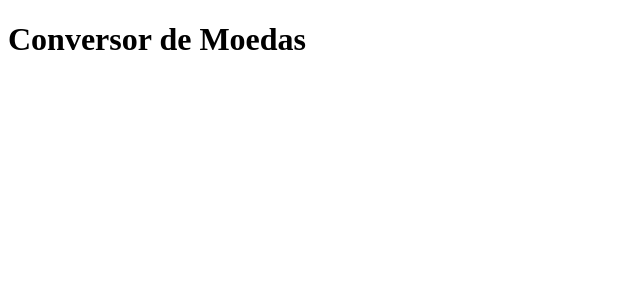
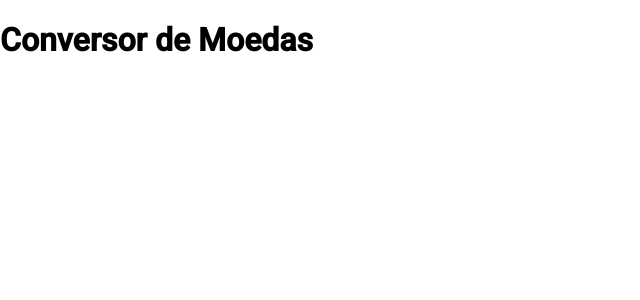
Before and after one commit to DanDas3/conversor-moedas-iuul, an Angular app: page / in a window 1280 px wide. Shown: the top 300 px of the page, without its empty margins (0-640 px from the left). Built offline with nearby package versions, Linux system fonts and the light colour scheme.

Commit message:
adicionando angular-material e axios

```diff
--- a/angular.json
+++ b/angular.json
@@ -25,6 +25,7 @@
               "src/assets"
             ],
             "styles": [
+              "@angular/material/prebuilt-themes/indigo-pink.css",
               "src/styles.css"
             ],
             "scripts": []
@@ -84,6 +85,7 @@
               "src/assets"
             ],
             "styles": [
+              "@angular/material/prebuilt-themes/indigo-pink.css",
               "src/styles.css"
             ],
             "scripts": []
--- a/package.json
+++ b/package.json
@@ -11,13 +11,16 @@
   "private": true,
   "dependencies": {
     "@angular/animations": "^17.3.0",
+    "@angular/cdk": "^17.3.5",
     "@angular/common": "^17.3.0",
     "@angular/compiler": "^17.3.0",
     "@angular/core": "^17.3.0",
     "@angular/forms": "^17.3.0",
+    "@angular/material": "^17.3.5",
     "@angular/platform-browser": "^17.3.0",
     "@angular/platform-browser-dynamic": "^17.3.0",
     "@angular/router": "^17.3.0",
+    "axios": "^1.6.8",
     "rxjs": "~7.8.0",
     "tslib": "^2.3.0",
     "zone.js": "~0.14.3"
--- a/src/app/app.component.html
+++ b/src/app/app.component.html
@@ -1,3 +1,3 @@
-<h1>Conversor de Moedas</h1>
+<h1 >Conversor de Moedas</h1>
 
 <router-outlet />
--- a/src/app/app.config.ts
+++ b/src/app/app.config.ts
@@ -2,7 +2,8 @@
 import { provideRouter } from '@angular/router';
 
 import { routes } from './app.routes';
+import { provideAnimationsAsync } from '@angular/platform-browser/animations/async';
 
 export const appConfig: ApplicationConfig = {
-  providers: [provideRouter(routes)]
+  providers: [provideRouter(routes), provideAnimationsAsync()]
 };
--- a/src/index.html
+++ b/src/index.html
@@ -6,6 +6,8 @@
   <base href="/">
   <meta name="viewport" content="width=device-width, initial-scale=1">
   <link rel="icon" type="image/x-icon" href="favicon.ico">
+  <link href="https://fonts.googleapis.com/css2?family=Roboto:wght@300;400;500&display=swap" rel="stylesheet">
+  <link href="https://fonts.googleapis.com/icon?family=Material+Icons" rel="stylesheet">
 </head>
 <body>
   <app-root></app-root>
--- a/src/styles.css
+++ b/src/styles.css
@@ -1 +1,4 @@
 /* You can add global styles to this file, and also import other style files */
+
+html, body { height: 100%; }
+body { margin: 0; font-family: Roboto, "Helvetica Neue", sans-serif; }
```
Also changed, not shown: 1 other file (tests, documents, lock files or other folders).
